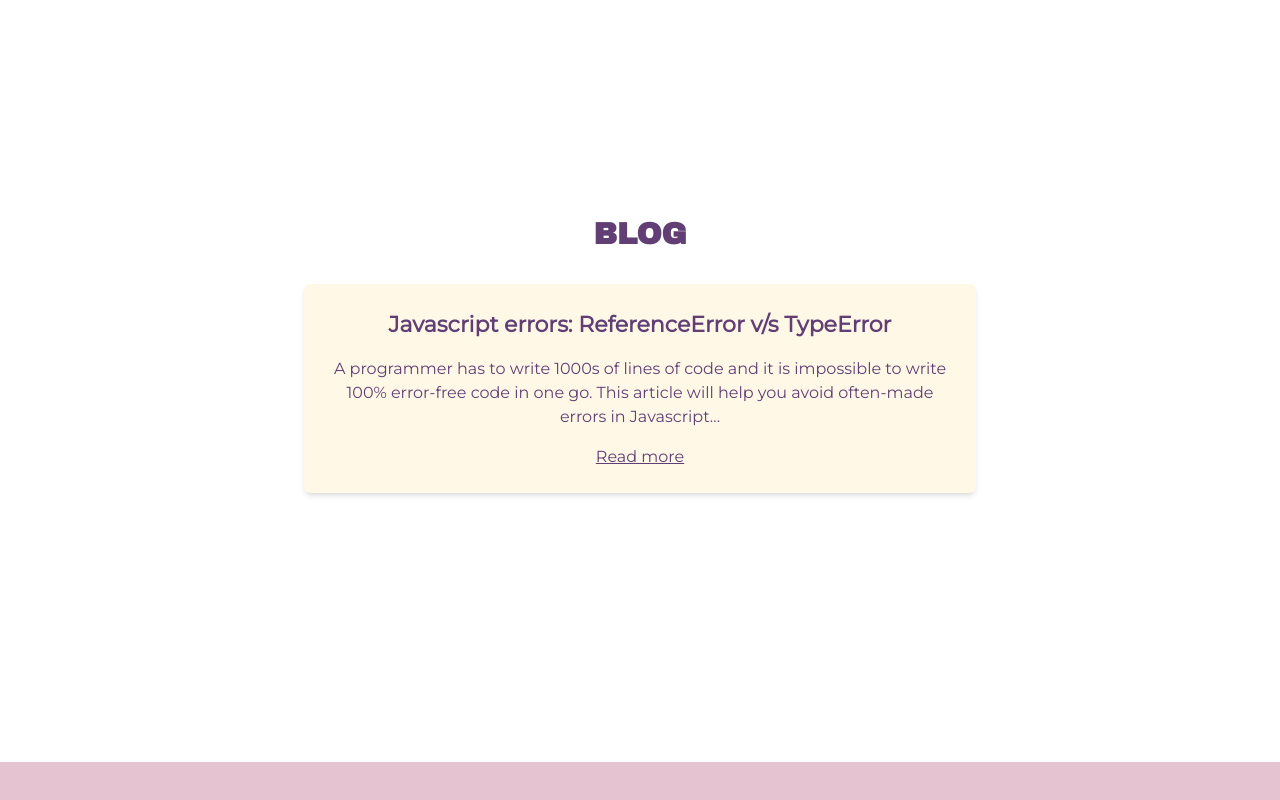
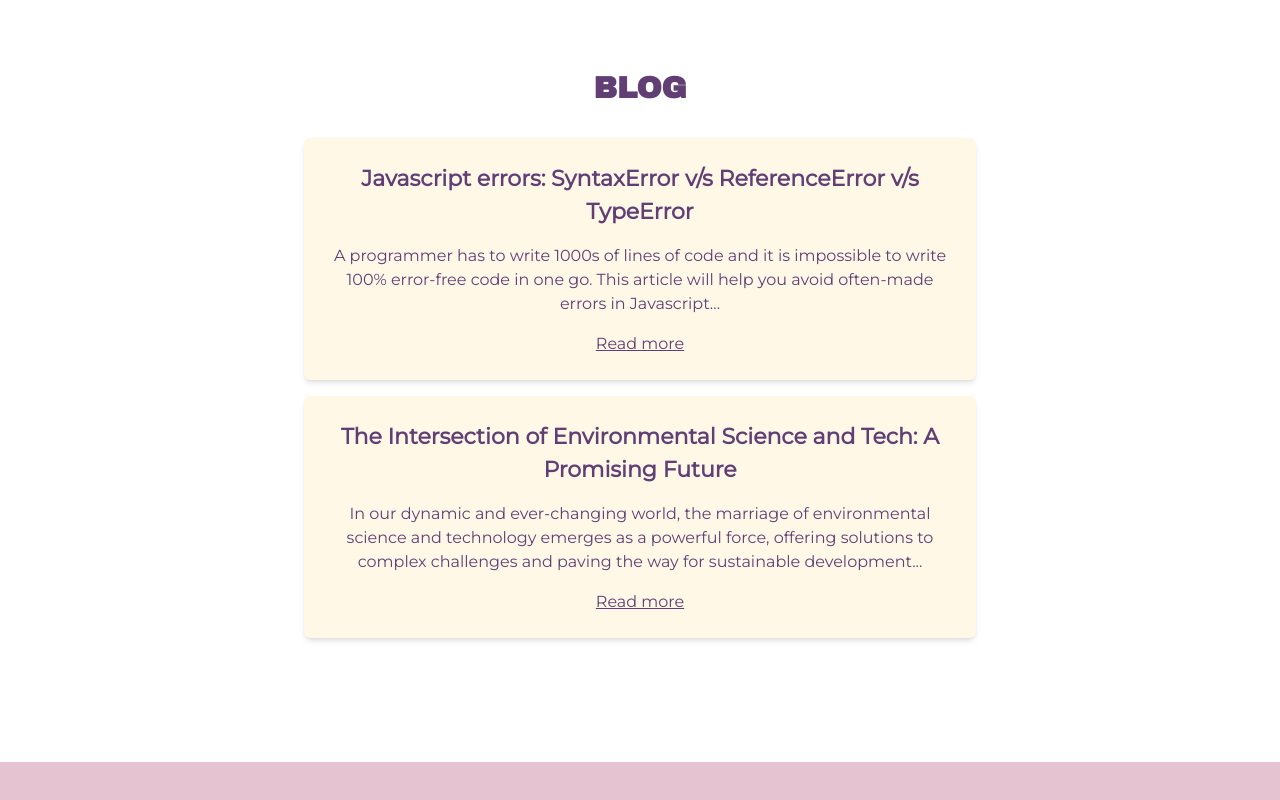
Before and after one commit to 0shreyajha0/Shreya-Portfolio, a React (Vite) app: page / in a window 1280 px wide. Shown: the part 4298-5098 px from the top of the page. Built offline with nearby package versions, Linux system fonts and the light colour scheme.

Commit message:
updated in blogs

```diff
--- a/src/components/Blogs.jsx
+++ b/src/components/Blogs.jsx
@@ -4,10 +4,18 @@ const Blogs = () => {
   const blogs = [
     {
       id: 1,
-      title: "Javascript errors: ReferenceError v/s TypeError",
+      title: "Javascript errors: SyntaxError v/s ReferenceError v/s TypeError",
       content:
         "A programmer has to write 1000s of lines of code and it is impossible to write 100% error-free code in one go. This article will help you avoid often-made errors in Javascript...",
-      link: "https://www.geeksforgeeks.org/complete-guide-to-dsa-for-beginners/?ref=ghm",
+      link: "https://medium.com/p/66f45b60e9ef",
+    },
+    {
+      id: 2,
+      title:
+        "The Intersection of Environmental Science and Tech: A Promising Future",
+      content:
+        "In our dynamic and ever-changing world, the marriage of environmental science and technology emerges as a powerful force, offering solutions to complex challenges and paving the way for sustainable development...",
+      link: "https://medium.com/p/2cf72d9a7818",
     },
   ];
 
```
Also changed, not shown: 1 other file (tests, documents, lock files or other folders).
